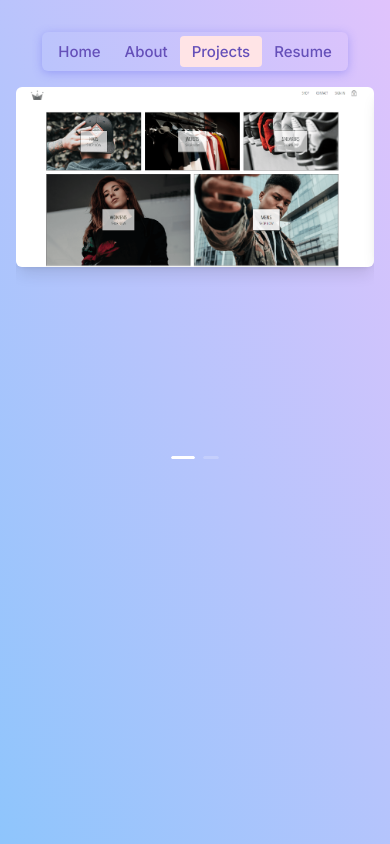
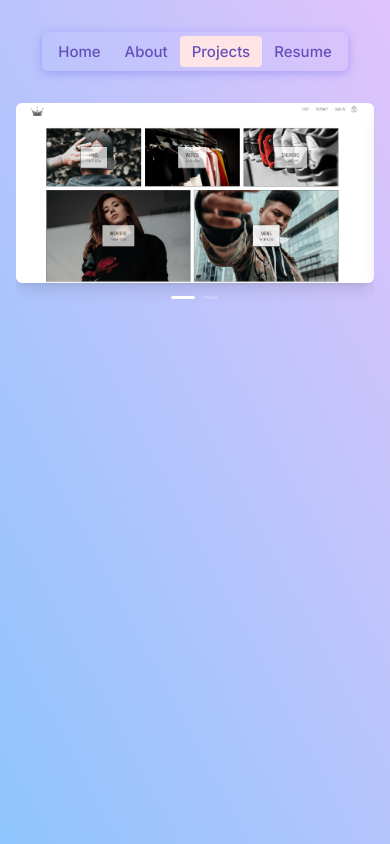
Before and after one commit to piklume/sayak-portfolio, a Next.js app: page /projects in a window 390 px wide. Built offline with nearby package versions, Linux system fonts and the light colour scheme.

Commit message:
fix: carousel heght in mob view

```diff
--- a/app/projects/components/projectsCarousel.tsx
+++ b/app/projects/components/projectsCarousel.tsx
@@ -18,7 +18,7 @@ const ProjectsCarousel: React.FC = () => (
   <div className="container mx-auto">
     <Carousel>
       {PROJECT_IMAGE_LIST.map(({ name, path }) => (
-        <div key={name} className="h-96">
+        <div key={name} className="h-52 md:h-96">
           <Image
             src={path}
             width={700}
--- a/app/projects/page.tsx
+++ b/app/projects/page.tsx
@@ -2,7 +2,7 @@ import ProjectsCarousel from './components/projectsCarousel';
 
 export default function About() {
   return (
-    <div className="">
+    <div  className="mt-8">
       <ProjectsCarousel />
     </div>
   );
```
